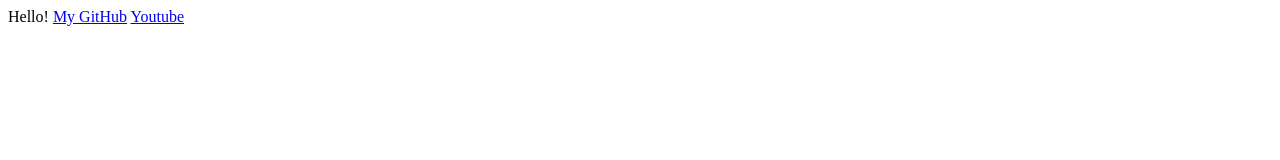
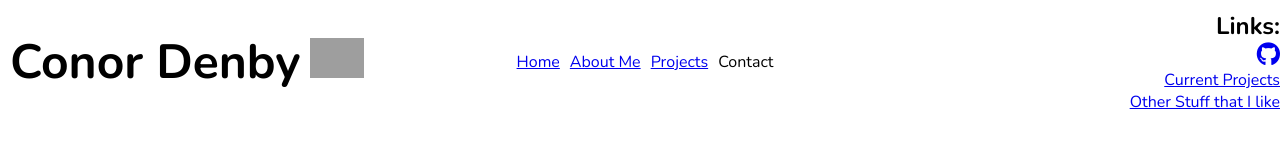
Before and after one commit to yoGerto/yoGerto.github.io, a plain HTML site: page index.html in a window 1280 px wide. Drawn offline with nearby package versions, Linux system fonts and the light colour scheme; grey boxes are pictures that could not be loaded.

Commit message:
New pages + styling
This commit contains a few new pages that you can navigate to from the landing page. Also commit this change to see if there are any issues pushing this to GitHub Pages.

```diff
--- /dev/null
+++ b/css/style.css
@@ -0,0 +1,59 @@
+* {
+  box-sizing: border-box;
+  margin: 0;
+  padding: 0;
+}
+
+body {
+  font-family: "Nunito", sans-serif;
+}
+
+h1 {
+  font-size: 3rem;
+  text-align: center;
+}
+
+ul {
+  list-style: none;
+}
+.container {
+  margin-left: 10px;
+  margin-top: 10px;
+}
+
+.container img {
+  align-items: center;
+  margin-left: 10px;
+  height: 40px;
+  transition: 0.3s;
+}
+
+.container img:hover {
+  opacity: 0;
+}
+
+.navbar {
+  display: grid;
+  grid-template-columns: 1fr 1fr 1fr;
+  align-items: center;
+  text-align: center;
+}
+
+.navbar h1 {
+  text-align: left;
+}
+
+.navbar .navbar-links {
+  text-align: right;
+}
+
+.navbar-center-links {
+  display: flex;
+  gap: 10px;
+  justify-content: center;
+}
+
+.fa-github {
+  font-size: 1.5rem;
+}
+/* Utility Classes */
--- a/index.html
+++ b/index.html
@@ -3,11 +3,48 @@
   <head>
     <meta charset="UTF-8" />
     <meta name="viewport" content="width=device-width, initial-scale=1.0" />
-    <title>Document</title>
+    <title>My Personal Website</title>
+    <link rel="preconnect" href="https://fonts.googleapis.com" />
+    <link rel="preconnect" href="https://fonts.gstatic.com" crossorigin />
+    <link
+      href="https://fonts.googleapis.com/css2?family=Nunito:wght@300;400;600;700&display=swap"
+      rel="stylesheet"
+    />
+    <link
+      rel="stylesheet"
+      href="https://cdnjs.cloudflare.com/ajax/libs/font-awesome/6.6.0/css/all.min.css"
+      integrity="sha512-Kc323vGBEqzTmouAECnVceyQqyqdsSiqLQISBL29aUW4U/M7pSPA/gEUZQqv1cwx4OnYxTxve5UMg5GT6L4JJg=="
+      crossorigin="anonymous"
+      referrerpolicy="no-referrer"
+    />
+    <link rel="stylesheet" href="css/style.css" />
+    <link rel="shortcut icon" href="images/plink-cat-plink.gif" />
   </head>
   <body>
-    Hello!
-    <a href="https://github.com/yoGerto">My GitHub</a>
-    <a href="https://www.youtube.com/">Youtube</a>
+    <div class="container">
+      <nav class="navbar">
+        <h1 class="website-header">
+          Conor Denby<img src="images/plink-cat-plink.gif" alt="plink" />
+        </h1>
+        <div class="navbar-center-links">
+          <ul class="navbar-center-links">
+            <li><a href="./">Home</a></li>
+            <li><a href="./stuffthatilike.html">About Me</a></li>
+            <li><a href="./projects.html">Projects</a></li>
+            <li><a href="#"></a>Contact</li>
+          </ul>
+        </div>
+        <div class="navbar-links">
+          <h2>Links:</h2>
+          <ul>
+            <a href="https://github.com/yoGerto"
+              ><i class="fa-brands fa-github"></i
+            ></a>
+            <li><a href="./projects.html">Current Projects</a></li>
+            <li><a href="./stuffthatilike.html">Other Stuff that I like</a></li>
+          </ul>
+        </div>
+      </nav>
+    </div>
   </body>
 </html>
```
Also changed, not shown: projects.html (added, +74 -0 lines), stuffthatilike.html (added, +12 -0 lines), 1 other file.
